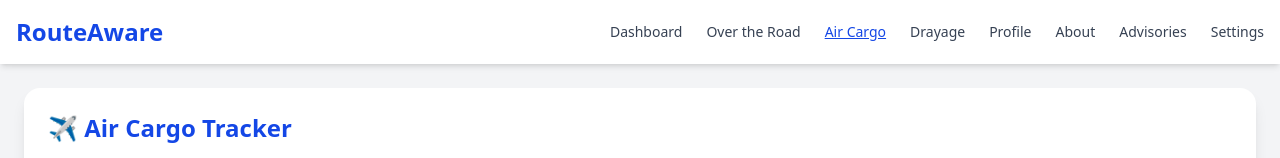
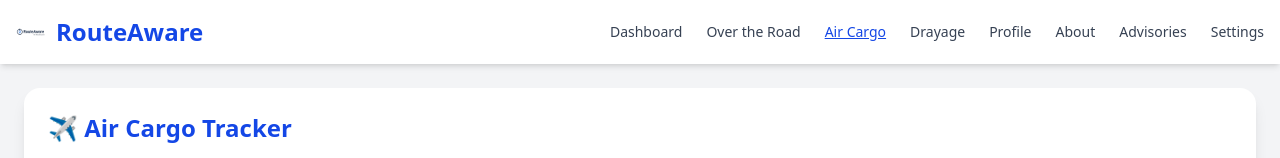
Before and after one commit to RouteAware/routeaware-v1, a Next.js app: page /air-cargo in a window 1280 px wide. Shown: the top 158 px of the page. Built offline with nearby package versions, Linux system fonts and the light colour scheme.

Commit message:
build log error

```diff
--- a/app/components/Header.tsx
+++ b/app/components/Header.tsx
@@ -23,7 +23,8 @@
   return (
     <header className="bg-white shadow-md sticky top-0 z-50">
       <div className="max-w-screen-xl mx-auto px-4 py-4 flex justify-between items-center">
-        <Link href="/" className="text-2xl font-bold text-blue-700">
+        <Link href="/" className="flex items-center gap-2 text-2xl font-bold text-blue-700">
+          <Image src="/logo.png" alt="RouteAware Logo" width={32} height={32} />
           RouteAware
         </Link>
         <nav className="flex space-x-6">
```
